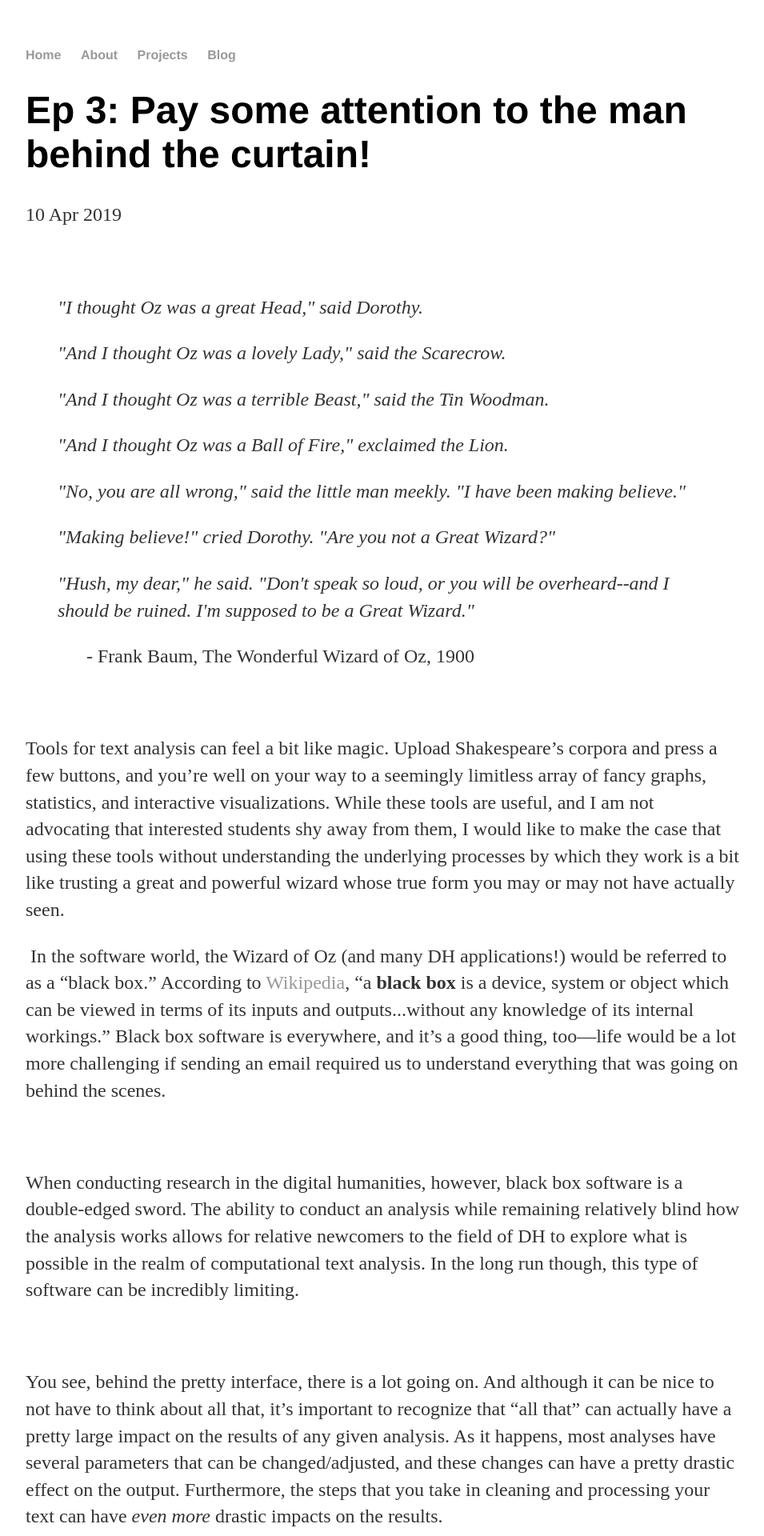
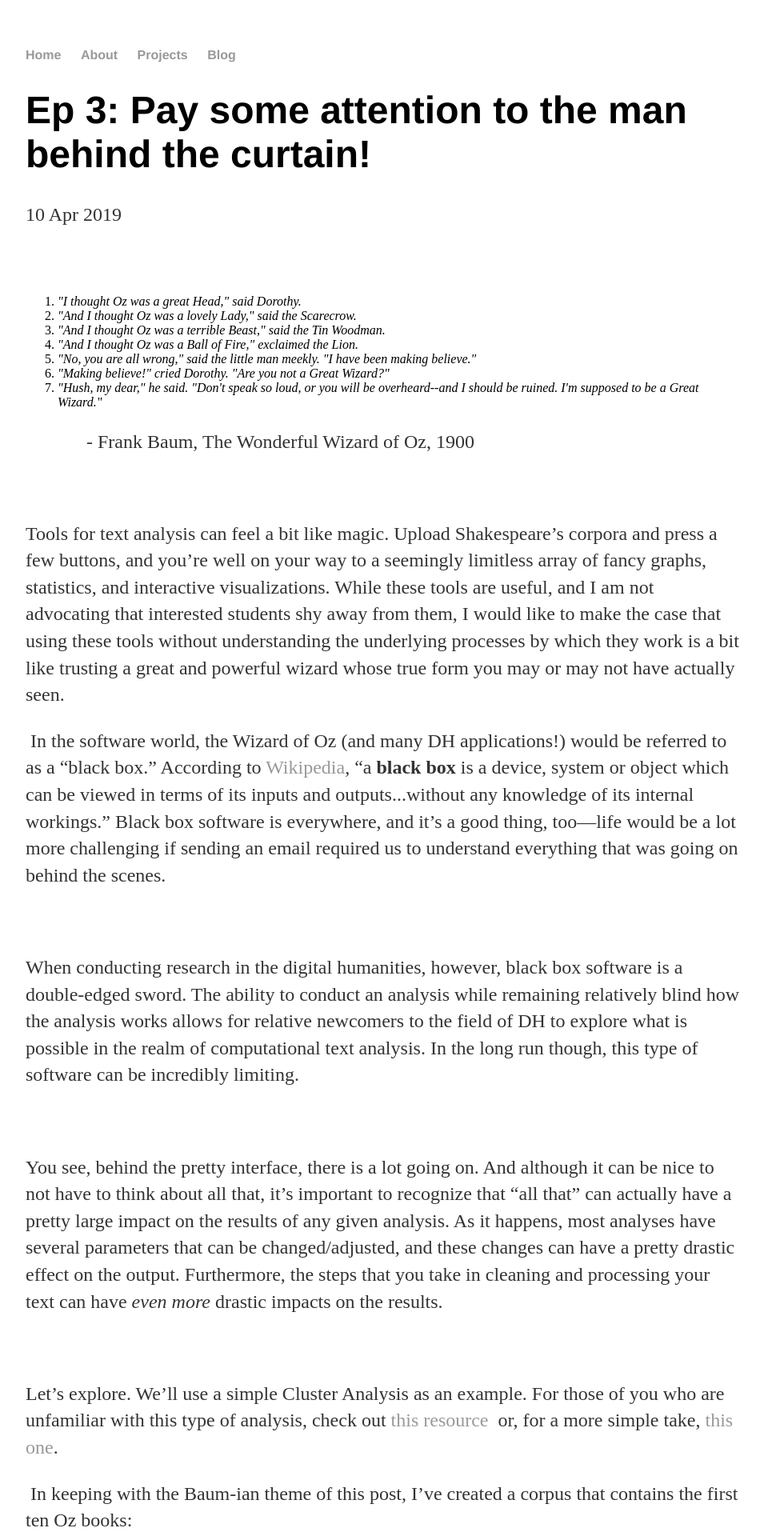
Before and after one commit to abigailella/abigailella.github.io, a Jekyll site: the page built from _posts/2019-04-10-Ep-3-the-wizard.md, in a window 1280 px wide. Shown: the top 1920 px of the page at 80% size, without its empty margins (160-1115 px from the left). Built offline with Jekyll 4.4.1, drawn with Linux system fonts in a browser that asks for light colours.

Commit message:
Update 2019-04-10-Ep-3-the-wizard.md

```diff
--- a/_posts/2019-04-10-Ep-3-the-wizard.md
+++ b/_posts/2019-04-10-Ep-3-the-wizard.md
@@ -4,16 +4,16 @@ title: "Ep 3: Pay some attention to the man behind the curtain!"
 date: 2019-04-10
 ---
 <p>&nbsp;</p>
-<blockquote>
-<p><em>"I thought Oz was a great Head," said Dorothy.</em></p>
-<p><em>"And I thought Oz was a lovely Lady," said the Scarecrow.</em></p>
-<p><em>"And I thought Oz was a terrible Beast," said the Tin Woodman.</em></p>
-<p><em>"And I thought Oz was a Ball of Fire," exclaimed the Lion.</em></p>
-<p><em>"No, you are all wrong," said the little man meekly. "I have been making believe."</em></p>
-<p><em>"Making believe!" cried Dorothy. "Are you not a Great Wizard?"</em></p>
-<p><em>"Hush, my dear," he said. "Don't speak so loud, or you will be overheard--and I should be ruined. I'm supposed to be a Great Wizard."</em></p>
+<ol>
+<li><em>"I thought Oz was a great Head," said Dorothy.</em></li>
+<li><em>"And I thought Oz was a lovely Lady," said the Scarecrow.</em></li>
+<li><em>"And I thought Oz was a terrible Beast," said the Tin Woodman.</em></li>
+<li><em>"And I thought Oz was a Ball of Fire," exclaimed the Lion.</em></li>
+<li><em>"No, you are all wrong," said the little man meekly. "I have been making believe."</em></li>
+<li><em>"Making believe!" cried Dorothy. "Are you not a Great Wizard?"</em></li>
+<li><em>"Hush, my dear," he said. "Don't speak so loud, or you will be overheard--and I should be ruined. I'm supposed to be a Great Wizard."</em></li>
 <p>&nbsp;&nbsp;&nbsp;&nbsp;&nbsp; - Frank Baum, The Wonderful Wizard of Oz, 1900</p>
-</blockquote>
+</ol>
 <p>&nbsp;</p>
 <p>Tools for text analysis can feel a bit like magic. Upload Shakespeare&rsquo;s corpora and press a few buttons, and you&rsquo;re well on your way to a seemingly limitless array of fancy graphs, statistics, and interactive visualizations. While these tools are useful, and I am not advocating that interested students shy away from them, I would like to make the case that using these tools without understanding the underlying processes by which they work is a bit like trusting a great and powerful wizard whose true form you may or may not have actually seen.</p>
 <p>&nbsp;In the software world, the Wizard of Oz (and many DH applications!) would be referred to as a &ldquo;black box.&rdquo; According to <a href="https://en.wikipedia.org/wiki/Black_box">Wikipedia</a>, &ldquo;a <strong>black box</strong> is a device, system or object which can be viewed in terms of its inputs and outputs...without any knowledge of its internal workings.&rdquo; Black box software is everywhere, and it&rsquo;s a good thing, too&mdash;life would be a lot more challenging if sending an email required us to understand everything that was going on behind the scenes.</p>
```
